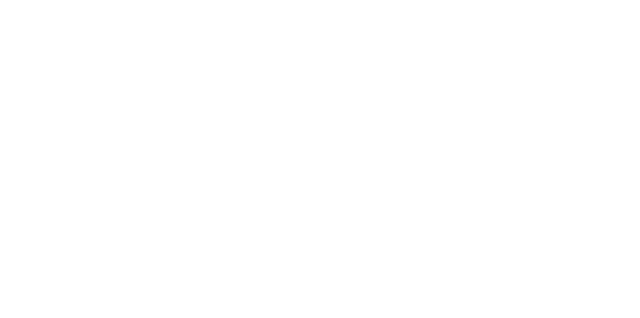
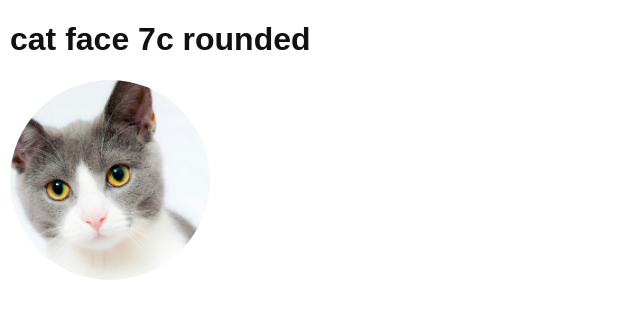
Before and after one commit to isthatdeception/simplecode-v2, a plain HTML site: page 07-image-and-textbox/7c.html in a window 1280 px wide. Shown: the whole page, without its empty margins (0-640 px from the left). Drawn offline with Linux system fonts and the light colour scheme.

Commit message:
completed image and textbox

```diff
--- a/07-image-and-textbox/7b.css
+++ b/07-image-and-textbox/7b.css
@@ -13,3 +13,13 @@ body {
 }
 
 /* Excercise */
+h1 {
+  font-size: 2rem;
+}
+
+.cat-face-image {
+  width: 300px;
+  height: 300px;
+  object-fit: contain;
+  border: 1px solid blue; /* centered in the square */
+}
--- a/07-image-and-textbox/7b.html
+++ b/07-image-and-textbox/7b.html
@@ -3,11 +3,12 @@
   <head>
     <meta charset="UTF-8" />
     <meta name="viewport" content="width=device-width, initial-scale=1.0" />
+    <link rel="stylesheet" href="./7b.css" />
     <title>7b</title>
   </head>
   <body>
     <main id="main">
-      <h1>cat face 7b</h1>
+      <h1>cat face 7b centered</h1>
       <img
         class="cat-face-image"
         src="./pexels-pixabay-104827.jpg"
--- a/07-image-and-textbox/7c.css
+++ b/07-image-and-textbox/7c.css
@@ -0,0 +1,35 @@
+/* CSS Reset */
+html {
+  box-sizing: border-box;
+}
+
+*,
+*::before,
+*::after {
+  box-sizing: inherit;
+}
+
+/* base styles */
+body {
+  margin: 0;
+  padding: 0;
+  font-family: Arial, Helvetica, sans-serif;
+  color: #111;
+}
+
+/* Exercise */
+#main {
+  margin-left: 10px;
+}
+
+h1 {
+  font-size: 2rem;
+}
+
+.cat-face-rounded {
+  border-radius: 50%;
+  width: 200px;
+  height: 200px;
+  object-fit: cover;
+  object-position: center;
+}
--- a/07-image-and-textbox/7c.html
+++ b/07-image-and-textbox/7c.html
@@ -0,0 +1,19 @@
+<!DOCTYPE html>
+<html lang="en">
+  <head>
+    <meta charset="UTF-8" />
+    <meta name="viewport" content="width=device-width, initial-scale=1.0" />
+    <link rel="stylesheet" href="./7c.css" />
+    <title>7c rounded</title>
+  </head>
+  <body>
+    <main id="main">
+      <h1>cat face 7c rounded</h1>
+      <img
+        class="cat-face-rounded"
+        src="./pexels-pixabay-104827.jpg"
+        alt="cat-face"
+      />
+    </main>
+  </body>
+</html>
```
